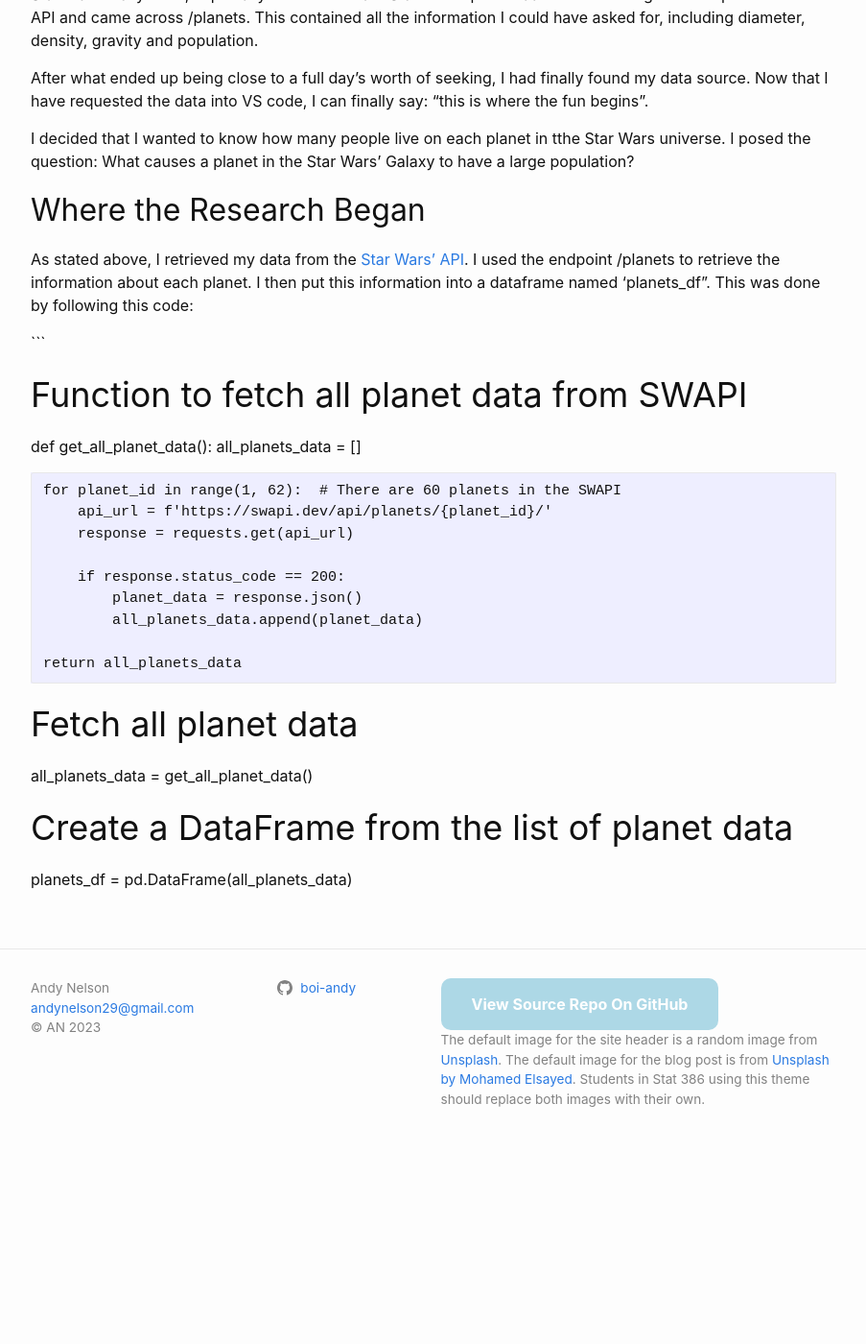
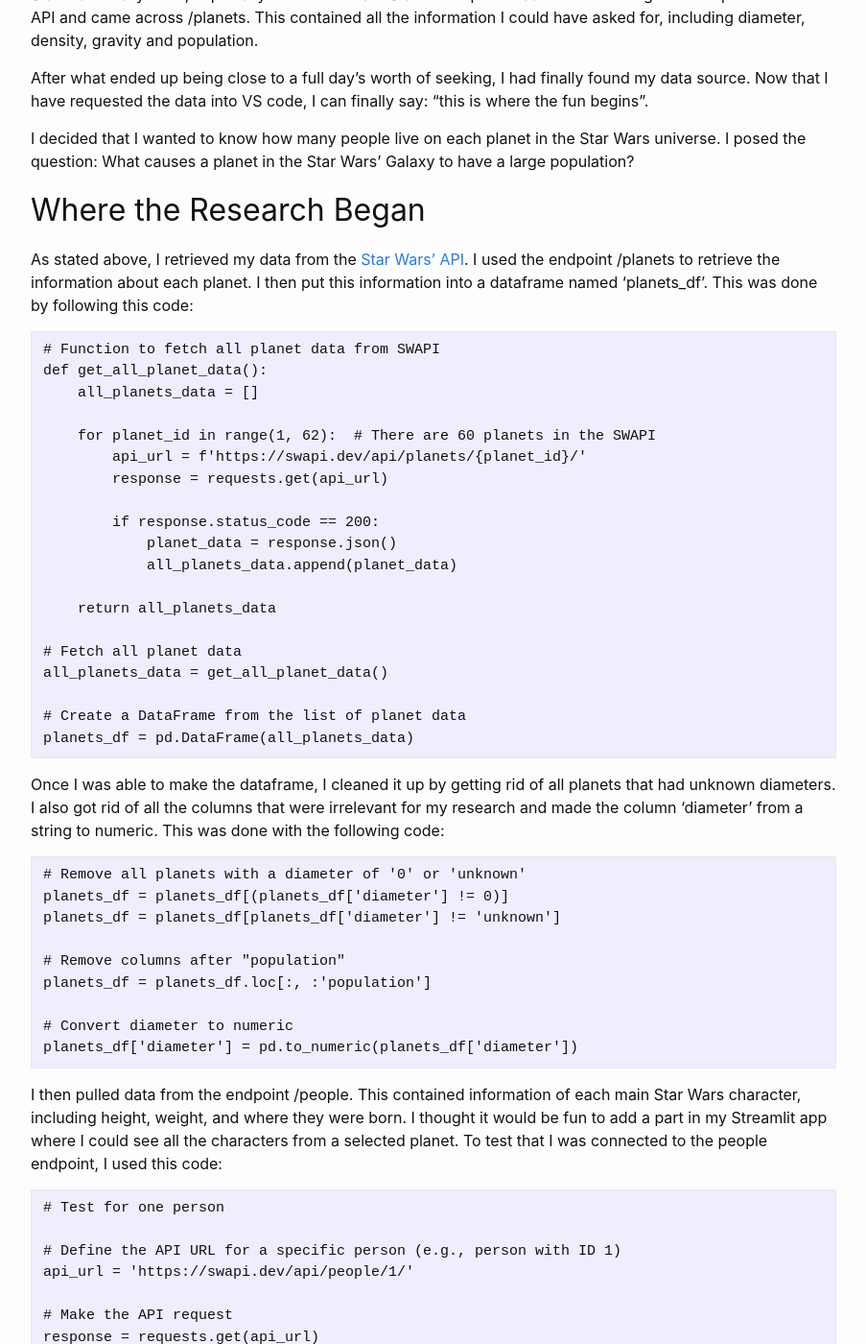
Before and after one commit to boi-andy/my-blog, a Jekyll site: the page built from _posts/2023-11-10-data-collection.md, in a window 1280 px wide and 1400 px high, scrolled down 804 px. Shown: the whole window at 96% size, without its empty margins (188-1091 px from the left). Built offline with Jekyll 4.4.1, drawn with Linux system fonts in a browser that asks for light colours; comment, search, counter and statistics services are not loaded; before the commit the page ends 2019 px from its top, so only the background shows below that; some of the changed text lies outside the part shown.

Commit message:
clean up data collection

````diff
--- a/_posts/2023-11-10-data-collection.md
+++ b/_posts/2023-11-10-data-collection.md
@@ -17,11 +17,11 @@ I returned to the Google search bar and typed "free Star Wars apis". One of the
 
 After what ended up being close to a full day's worth of seeking, I had finally found my data source. Now that I have requested the data into VS code, I can finally say: "this is where the fun begins".
 
-I decided that I wanted to know how many people live on each planet in tthe Star Wars universe. I posed the question: What causes a planet in the Star Wars' Galaxy to have a large population?
+I decided that I wanted to know how many people live on each planet in the Star Wars universe. I posed the question: What causes a planet in the Star Wars' Galaxy to have a large population?
 
 ## Where the Research Began
 
-As stated above, I retrieved my data from the [Star Wars' API](https://swapi.dev/). I used the endpoint /planets to retrieve the information about each planet. I then put this information into a dataframe named 'planets_df". This was done by following this code:
+As stated above, I retrieved my data from the [Star Wars' API](https://swapi.dev/). I used the endpoint /planets to retrieve the information about each planet. I then put this information into a dataframe named 'planets_df'. This was done by following this code:
 
 ```
 # Function to fetch all planet data from SWAPI
@@ -43,3 +43,57 @@ all_planets_data = get_all_planet_data()
 
 # Create a DataFrame from the list of planet data
 planets_df = pd.DataFrame(all_planets_data)
+```
+
+Once I was able to make the dataframe, I cleaned it up by getting rid of all planets that had unknown diameters. I also got rid of all the columns that were irrelevant for my research and made the column 'diameter' from a string to numeric. This was done with the following code:
+
+```
+# Remove all planets with a diameter of '0' or 'unknown'
+planets_df = planets_df[(planets_df['diameter'] != 0)]
+planets_df = planets_df[planets_df['diameter'] != 'unknown']
+
+# Remove columns after "population"
+planets_df = planets_df.loc[:, :'population']
+
+# Convert diameter to numeric
+planets_df['diameter'] = pd.to_numeric(planets_df['diameter'])
+```
+I then pulled data from the endpoint /people. This contained information of each main Star Wars character, including height, weight, and where they were born. I thought it would be fun to add a part in my Streamlit app where I could see all the characters from a selected planet. To test that I was connected to the people endpoint, I used this code:
+
+```
+# Test for one person
+
+# Define the API URL for a specific person (e.g., person with ID 1)
+api_url = 'https://swapi.dev/api/people/1/'
+
+# Make the API request
+response = requests.get(api_url)
+
+# Check if the request was successful (status code 200)
+if response.status_code == 200:
+    # Parse the JSON response
+    person_data = response.json()
+
+    # Display information about the person
+    print("Name:", person_data['name'])
+    print("Birth Year:", person_data['birth_year'])
+    print("Gender:", person_data['gender'])
+    print("Height:", person_data['height'])
+    print("Mass:", person_data['mass'])
+    print("Hair Color:", person_data['hair_color'])
+    print("Eye Color:", person_data['eye_color'])
+    print("Skin Color:", person_data['skin_color'])
+else:
+    print(f"Failed to retrieve data. Status code: {response.status_code}")
+```
+This generated this output:
+Name: Luke Skywalker
+Birth Year: 19BBY
+Gender: male
+Height: 172
+Mass: 77
+Hair Color: blond
+Eye Color: blue
+Skin Color: fair
+
+After this was done, I had a clean dataframe that contained all the planets in the Star Wars' galaxy and the information of main characters that originate from these planets. I was officiallly ready to start my Exploratory Data Analysis and create visuals.
````
